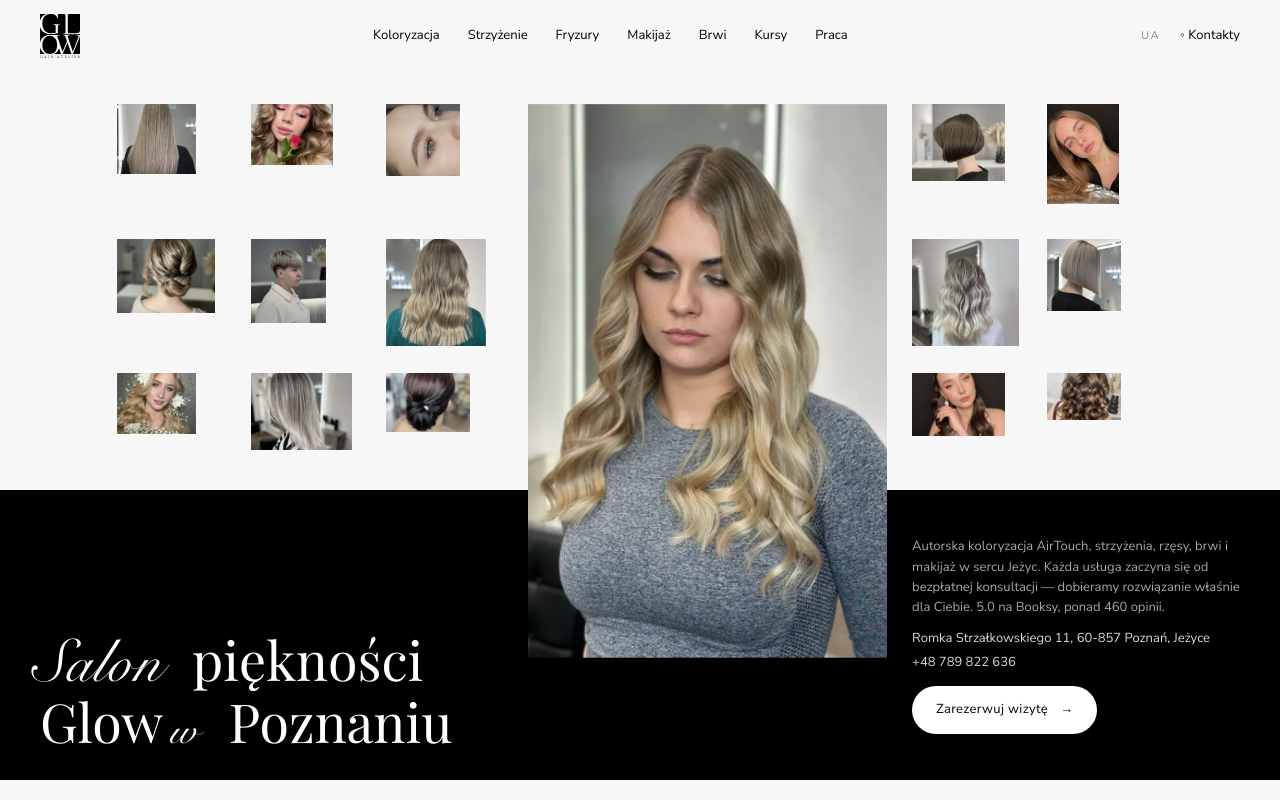
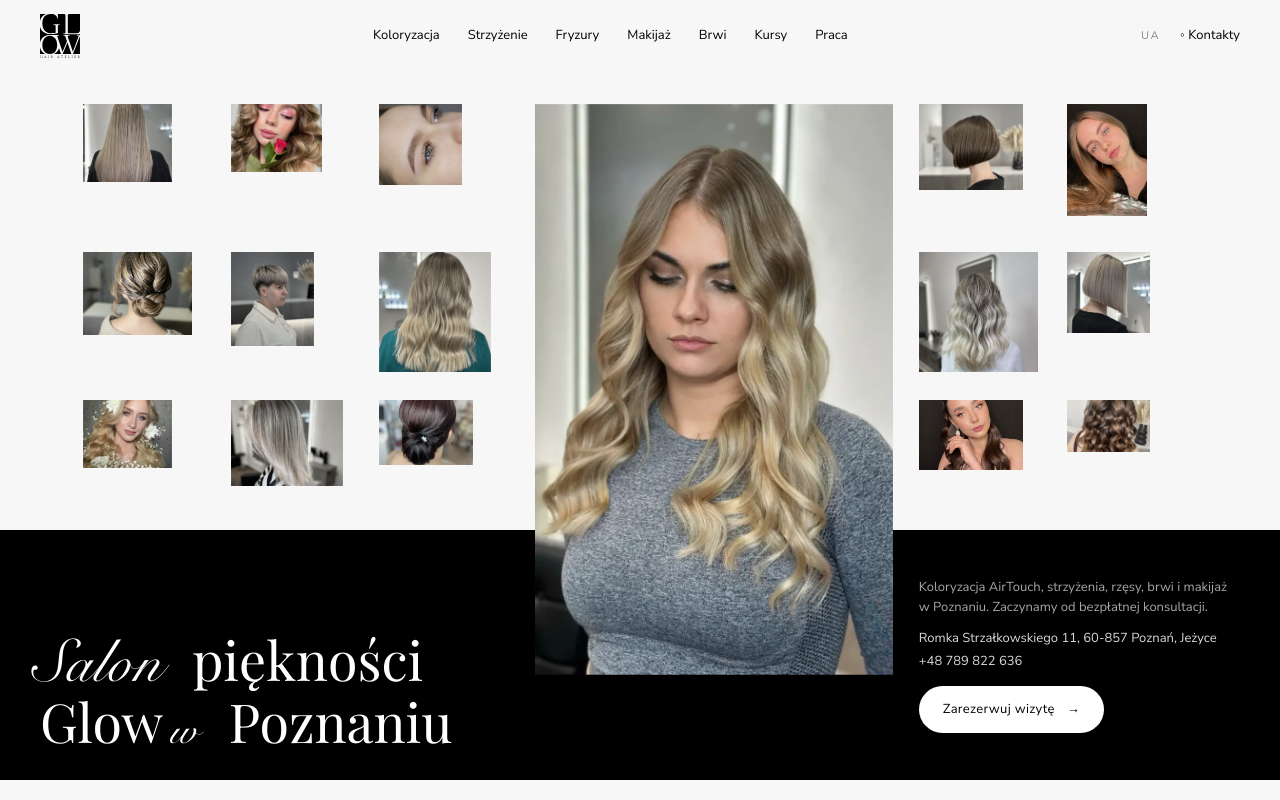
Before and after one commit to 2014romanpave/glow, a React (Vite) app: page / in a window 1280 px wide. Shown: the top 800 px of the page. Built offline with nearby package versions, Linux system fonts and the light colour scheme.

Commit message:
Hero: short SEO description (pl/ua)

```diff
--- a/src/i18n.ts
+++ b/src/i18n.ts
@@ -45,7 +45,7 @@ const pl = {
     meta: 'Salon fryzjerski GLOW Hair Atelier w Poznaniu, Jeżyce. Koloryzacja AirTouch, strzyżenie, przedłużanie rzęs, makijaż. Ocena 5.0 na Booksy. Bezpłatna konsultacja i pasmo testowe.',
     eyebrow: 'Poznań · Jeżyce',
     h1a: 'Salon piękności', h1b: 'Glow', h1c: 'Poznaniu',
-    lead: 'Autorska koloryzacja AirTouch, strzyżenia, rzęsy, brwi i makijaż w sercu Jeżyc. Każda usługa zaczyna się od bezpłatnej konsultacji — dobieramy rozwiązanie właśnie dla Ciebie. 5.0 na Booksy, ponad 460 opinii.',
+    lead: 'Koloryzacja AirTouch, strzyżenia, rzęsy, brwi i makijaż w Poznaniu. Zaczynamy od bezpłatnej konsultacji.',
     topT: 'W czym jesteśmy najlepsi',
     top: [
       { p: 'coloring', t: 'Koloryzacja AirTouch', d: 'Miękkie, naturalne przejścia koloru i jasny blond bez efektu odrostu. Technika, która wymaga doświadczenia — i ono widać na zdjęciach.', img: '/img/coloring/airtouch3_1x.webp' },
@@ -106,7 +106,7 @@ const ua: D = {
     meta: 'Салон GLOW Hair Atelier у Познані, район Єжице. Фарбування AirTouch, стрижки, нарощування вій, макіяж. Рейтинг 5.0 на Booksy. Безкоштовна консультація і тестове пасмо.',
     eyebrow: 'Познань · Єжице',
     h1a: 'Салон краси', h1b: 'Glow', h1c: 'Познані',
-    lead: 'Авторське фарбування AirTouch, стрижки, вії, брови та макіяж у центрі Єжиць. Кожна послуга починається з безкоштовної консультації — підбираємо рішення саме під вас. 5.0 на Booksy, понад 460 відгуків.',
+    lead: 'Фарбування AirTouch, стрижки, вії, брови та макіяж у Познані. Починаємо з безкоштовної консультації.',
     topT: 'У чому ми найкращі',
     top: [
       { p: 'coloring', t: 'Фарбування AirTouch', d: 'М’які природні переходи кольору й чистий блонд без помітного відростання. Техніка, що потребує досвіду — і він видно на фото.', img: '/img/coloring/airtouch3_1x.webp' },
--- a/src/index.css
+++ b/src/index.css
@@ -111,7 +111,7 @@ body:has(.lb) .cursor { display: none !important; }
 .hh-h1 { padding-top: 32px; margin-top: 10px; } .hh-info { padding-bottom: 40px; padding-top: 30px; margin-top: -15px; position: relative; }
 @media (min-width: 768px) {
   .hh {
-    --B: clamp(290px, 31svh, 340px); --g: clamp(14px, 1.4vw, 28px); --G: clamp(20px, 2vw, 36px);
+    --B: clamp(250px, 27svh, 300px); --g: clamp(14px, 1.4vw, 28px); --G: clamp(20px, 2vw, 36px);
     --F: min(28vw, 560px);
     --W: min(100vw, 1760px);
     --H: max(380px, calc(100svh - 104px - var(--B) - 20px));
@@ -143,4 +143,4 @@ html, body { overflow-x: clip; max-width: 100%; }
 h1, h2, h3, p, dd, address { overflow-wrap: anywhere; }
 img.xfade { opacity: 0; transform: scale(1.04); transition: opacity 1s ease, transform 1.4s var(--ez); }
 img.xfade.go { opacity: 1; transform: scale(1); }
-@media (min-width: 768px) and (max-width: 1199px) { .hh { --B: clamp(340px, 44svh, 400px); } }
+@media (min-width: 768px) and (max-width: 1199px) { .hh { --B: clamp(290px, 36svh, 340px); } }
```
